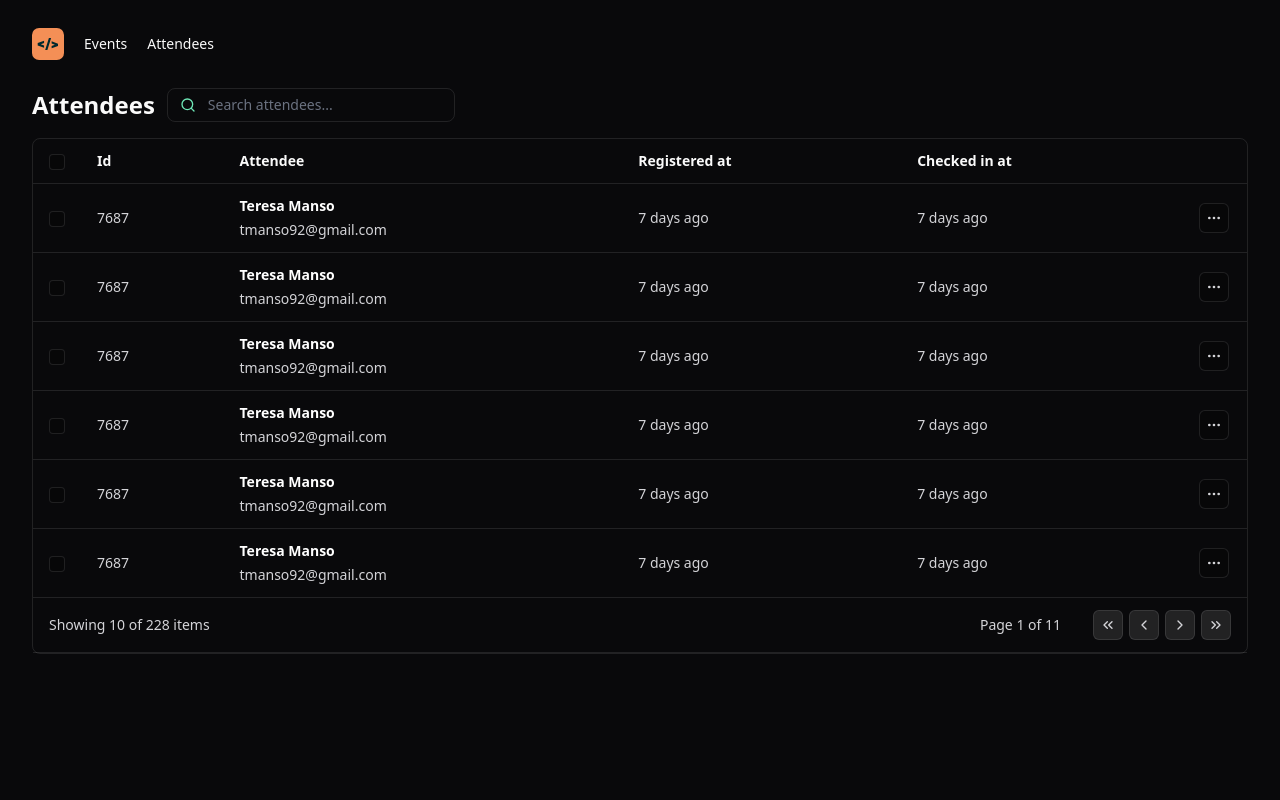
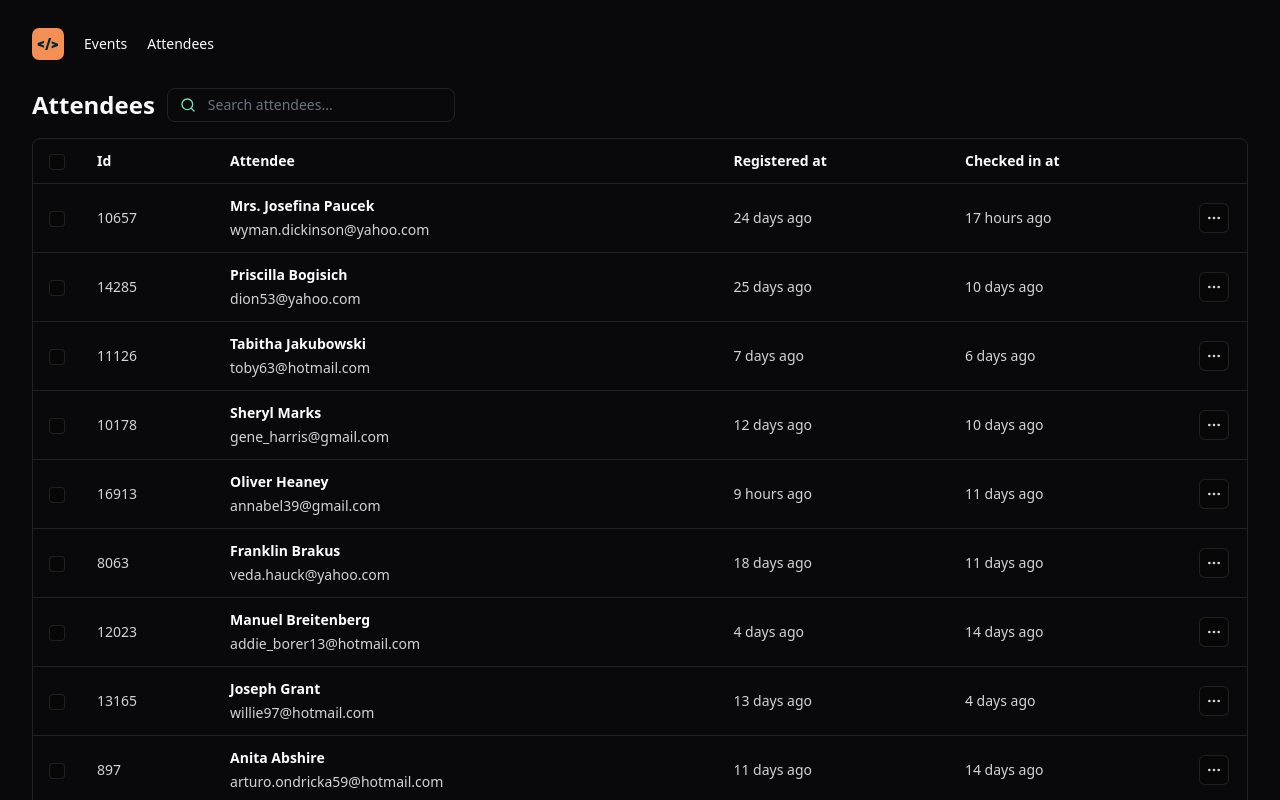
Before and after one commit to tmanso9/pass-in-react, a React (Vite) app: page / in a window 1280 px wide. Shown: the top 800 px of the page. Built offline with nearby package versions, Linux system fonts and the light colour scheme.

Commit message:
table populated with fakerjs

```diff
--- a/package.json
+++ b/package.json
@@ -10,11 +10,13 @@
     "preview": "vite preview"
   },
   "dependencies": {
+    "dayjs": "^1.11.10",
     "lucide-react": "^0.365.0",
     "react": "^18.2.0",
     "react-dom": "^18.2.0"
   },
   "devDependencies": {
+    "@faker-js/faker": "^8.4.1",
     "@tailwindcss/forms": "^0.5.7",
     "@types/react": "^18.2.66",
     "@types/react-dom": "^18.2.22",
--- a/src/components/attendee-list.tsx
+++ b/src/components/attendee-list.tsx
@@ -11,8 +11,20 @@
 import { TableHeader } from './table/table-header'
 import { TableCell } from './table/table-cell'
 import { TableRow } from './table/table-row'
+import { ChangeEvent, useState } from 'react'
+import { attendees } from '../mock-data/attendees'
+import dayjs from 'dayjs'
+import relativeTime from 'dayjs/plugin/relativeTime'
+
+dayjs.extend(relativeTime)
 
 export function AttendeeList() {
+	const [searchValue, setSearchValue] = useState('')
+
+	function onSearchInputChanged(e: ChangeEvent<HTMLInputElement>) {
+		setSearchValue(e.target.value)
+	}
+
 	return (
 		<div className="flex flex-col gap-4">
 			<div className="flex gap-3 items-center">
@@ -20,10 +32,12 @@
 				<div className="px-3 py-1.5 text-sm border border-white/10 rounded-lg w-72 flex items-center gap-3">
 					<Search className="size-4 text-emerald-300" />
 					<input
+						onChange={onSearchInputChanged}
 						className="bg-transparent flex-1 p-0 border-0 text-sm ring-0"
 						placeholder="Search attendees..."
 					/>
 				</div>
+				{searchValue}
 			</div>
 			<Table>
 				<thead>
@@ -42,26 +56,26 @@
 					</TableRow>
 				</thead>
 				<tbody>
-					{Array.from({ length: 6 }).map((_, i) => {
+					{attendees.map((attendee) => {
 						return (
-							<TableRow key={i}>
+							<TableRow key={attendee.id}>
 								<TableCell>
 									<input
 										className="bg-black/20 size-4 rounded border border-white/10 checked:bg-orange-400"
 										type="checkbox"
 									/>
 								</TableCell>
-								<TableCell>7687</TableCell>
+								<TableCell>{attendee.id}</TableCell>
 								<TableCell>
 									<div className="flex flex-col gap-1">
 										<span className="text-white font-semibold">
-											Teresa Manso
+											{attendee.name}
 										</span>
-										<span>tmanso92@gmail.com</span>
+										<span>{attendee.email}</span>
 									</div>
 								</TableCell>
-								<TableCell>7 days ago</TableCell>
-								<TableCell>7 days ago</TableCell>
+								<TableCell>{dayjs().to(attendee.createdAt)}</TableCell>
+								<TableCell>{dayjs().to(attendee.checkedInAt)}</TableCell>
 								<TableCell>
 									<IconButton transparent>
 										<MoreHorizontal className="size-4" />
--- /dev/null
+++ b/src/mock-data/attendees.ts
@@ -0,0 +1,11 @@
+import { faker } from '@faker-js/faker'
+
+export const attendees = Array.from({ length: 200 }).map(() => {
+	return {
+		id: faker.number.int({ min: 1, max: 20000 }),
+		name: faker.person.fullName(),
+		email: faker.internet.email().toLocaleLowerCase(),
+		createdAt: faker.date.recent({ days: 30 }),
+		checkedInAt: faker.date.recent({ days: 15 })
+	}
+})
```
Also changed, not shown: 1 other file (tests, documents, lock files or other folders).
